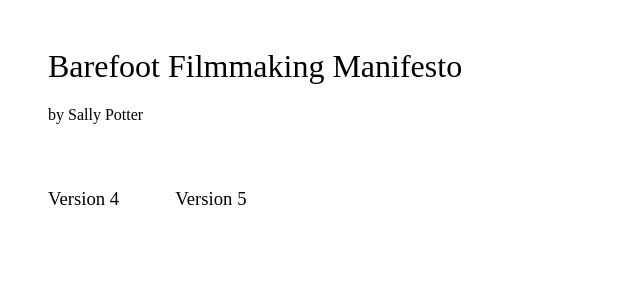
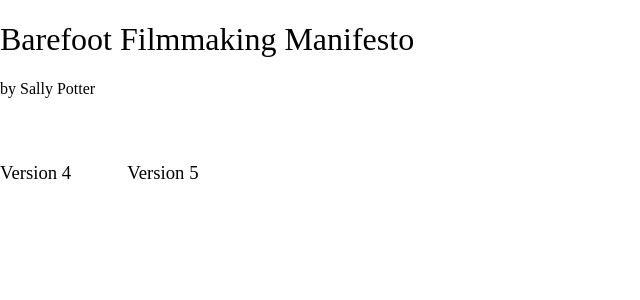
Before and after one commit to auchers/typography, a Vue app: page /3 in a window 1280 px wide. Shown: the top 300 px of the page, without its empty margins (0-640 px from the left). Built offline with nearby package versions, Linux system fonts and the light colour scheme.

Commit message:
fix margin issue

```diff
--- a/src/components/MainNav.vue
+++ b/src/components/MainNav.vue
@@ -32,7 +32,6 @@
 <style>
   body{
     font-family: Futura;
-    margin: 3em;
   }
 
   header{
--- a/src/components/Version4.vue
+++ b/src/components/Version4.vue
@@ -66,6 +66,7 @@
 
   .wrapper{
     display: flex;
+    margin: 3em;
   }
 
   .callout{
```
Also changed, not shown: 10 other files (tests, documents, lock files or other folders).
